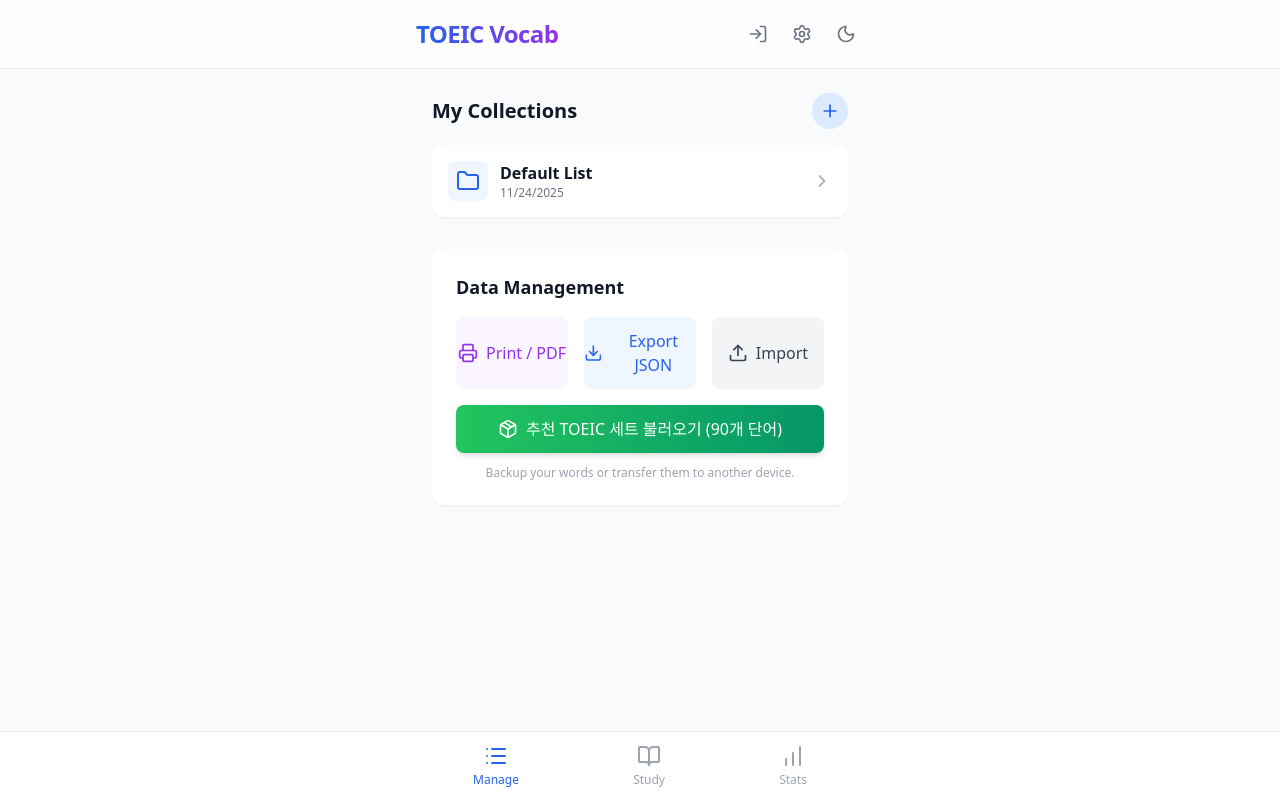
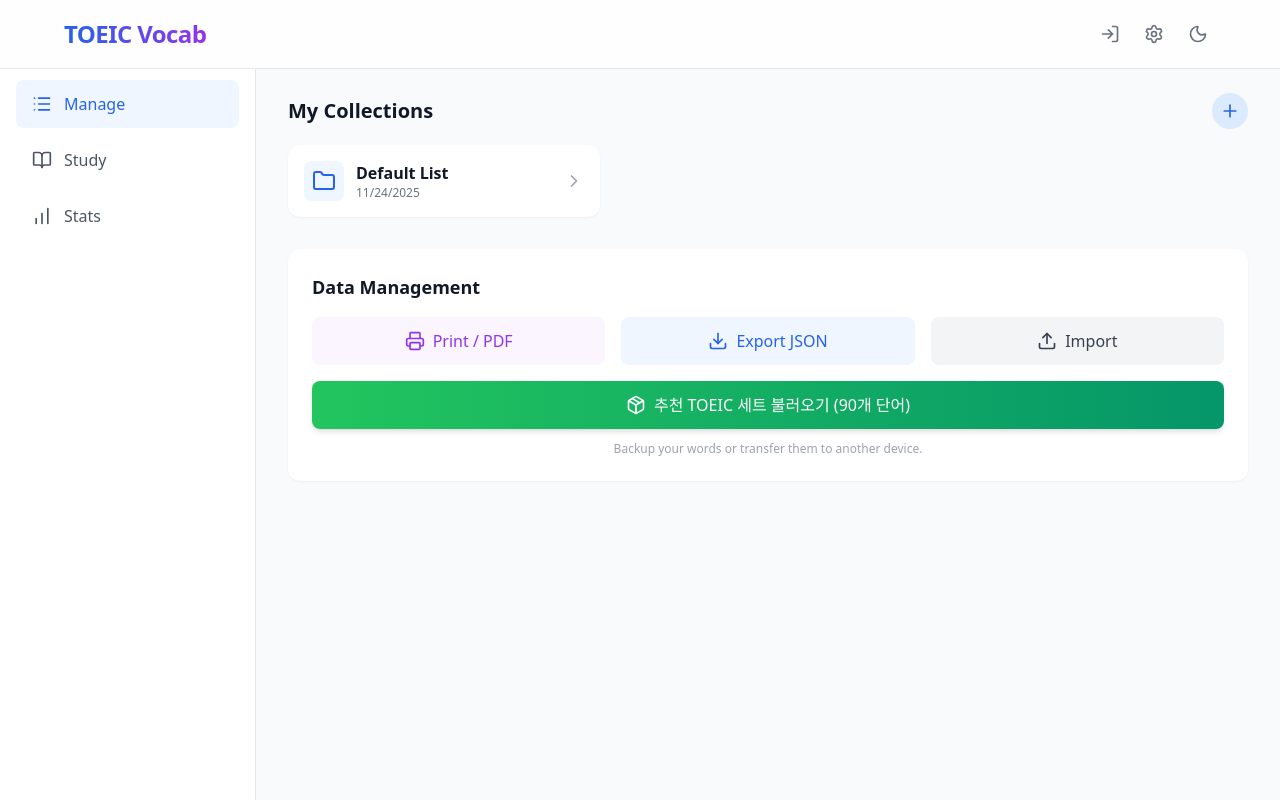
Before and after one commit to MING9UCCI/word_study_web, a React (Vite) app: page / in a window 1280 px wide. Built offline with nearby package versions, Linux system fonts and the light colour scheme; no server answers.

Commit message:
feat: Add responsive design for tablets and desktops

```diff
--- a/src/App.jsx
+++ b/src/App.jsx
@@ -4,6 +4,7 @@
 import { WordList } from './components/WordList';
 import { StudyMode } from './components/StudyMode';
 import { BottomNav } from './components/BottomNav';
+import { DesktopNav } from './components/DesktopNav';
 import { GroupList } from './components/GroupList';
 import { QuizMode } from './components/QuizMode';
 import { DataManagement } from './components/DataManagement';
@@ -246,7 +247,9 @@
         onSave={setTtsSettings}
       />
 
-      <main className="mx-auto max-w-md px-4 pb-24 pt-6">
+      <DesktopNav currentMode={currentMode} onModeChange={setCurrentMode} />
+
+      <main className="mx-auto max-w-md md:max-w-2xl lg:max-w-4xl xl:max-w-6xl md:ml-64 px-4 md:px-6 lg:px-8 pb-24 md:pb-6 pt-6">
         {/* Back Button for Group View */}
         {currentGroupId && (
           <button
--- a/src/components/BottomNav.jsx
+++ b/src/components/BottomNav.jsx
@@ -3,7 +3,7 @@
 
 export const BottomNav = ({ currentMode, onModeChange }) => {
     return (
-        <nav className="fixed bottom-0 left-0 right-0 border-t border-gray-200 bg-white px-6 py-3 dark:border-gray-800 dark:bg-gray-900">
+        <nav className="fixed bottom-0 left-0 right-0 border-t border-gray-200 bg-white px-6 py-3 dark:border-gray-800 dark:bg-gray-900 md:hidden">
             <div className="mx-auto flex max-w-md justify-around">
                 <button
                     onClick={() => onModeChange('manage')}
--- a/src/components/Dashboard.jsx
+++ b/src/components/Dashboard.jsx
@@ -102,7 +102,7 @@
                 </div>
             </div>
 
-            <div className="grid grid-cols-2 gap-4">
+            <div className="grid grid-cols-2 md:grid-cols-4 gap-4">
                 {stats.map((stat) => (
                     <div key={stat.label} className="rounded-2xl bg-white p-4 shadow-sm transition-all hover:shadow-md dark:bg-gray-800">
                         <div className={`mb-3 inline-flex rounded-xl p-3 ${stat.bg}`}>
@@ -117,13 +117,13 @@
             {/* Achievements Section */}
             <div className="rounded-2xl bg-white p-6 shadow-sm dark:bg-gray-800">
                 <h3 className="mb-4 text-lg font-bold text-gray-900 dark:text-white">업적</h3>
-                <div className="grid grid-cols-2 gap-4">
+                <div className="grid grid-cols-2 md:grid-cols-4 gap-4">
                     {achievements.map(achievement => (
                         <div
                             key={achievement.id}
                             className={`rounded-xl p-4 transition-all ${achievement.unlocked
-                                    ? achievement.bg + ' border-2 border-current'
-                                    : 'bg-gray-100 dark:bg-gray-700 opacity-60'
+                                ? achievement.bg + ' border-2 border-current'
+                                : 'bg-gray-100 dark:bg-gray-700 opacity-60'
                                 }`}
                         >
                             <div className="flex flex-col items-center text-center">
--- /dev/null
+++ b/src/components/DesktopNav.jsx
@@ -0,0 +1,30 @@
+import React from 'react';
+import { BookOpen, List, BarChart } from 'lucide-react';
+
+export const DesktopNav = ({ currentMode, onModeChange }) => {
+    const navItems = [
+        { id: 'manage', icon: List, label: 'Manage' },
+        { id: 'study', icon: BookOpen, label: 'Study' },
+        { id: 'dashboard', icon: BarChart, label: 'Stats' }
+    ];
+
+    return (
+        <nav className="hidden md:block fixed left-0 top-16 bottom-0 w-64 border-r border-gray-200 bg-white dark:border-gray-800 dark:bg-gray-900 p-4">
+            <div className="space-y-2">
+                {navItems.map(item => (
+                    <button
+                        key={item.id}
+                        onClick={() => onModeChange(item.id)}
+                        className={`w-full flex items-center gap-3 px-4 py-3 rounded-lg transition-colors ${currentMode === item.id
+                                ? 'bg-blue-50 text-blue-600 dark:bg-blue-900/30 dark:text-blue-400'
+                                : 'text-gray-600 hover:bg-gray-50 dark:text-gray-400 dark:hover:bg-gray-800'
+                            }`}
+                    >
+                        <item.icon className="h-5 w-5" />
+                        <span className="font-medium">{item.label}</span>
+                    </button>
+                ))}
+            </div>
+        </nav>
+    );
+};
--- a/src/components/GroupList.jsx
+++ b/src/components/GroupList.jsx
@@ -66,7 +66,7 @@
                 </form>
             )}
 
-            <div className="grid gap-3">
+            <div className="grid grid-cols-1 md:grid-cols-2 lg:grid-cols-3 gap-3">
                 {groups.map((group) => (
                     <div
                         key={group.id}
--- a/src/components/Header.jsx
+++ b/src/components/Header.jsx
@@ -4,7 +4,7 @@
 export const Header = ({ darkMode, toggleDarkMode, onOpenSettings, user, onLogin, onLogout }) => {
     return (
         <header className="sticky top-0 z-10 border-b border-gray-200 bg-white/80 px-6 py-4 backdrop-blur-md dark:border-gray-800 dark:bg-gray-900/80">
-            <div className="mx-auto flex max-w-md items-center justify-between">
+            <div className="mx-auto flex max-w-md md:max-w-2xl lg:max-w-4xl xl:max-w-6xl items-center justify-between">
                 <h1 className="bg-gradient-to-r from-blue-600 to-purple-600 bg-clip-text text-2xl font-black tracking-tight text-transparent dark:from-blue-400 dark:to-purple-400">
                     TOEIC Vocab
                 </h1>
```
